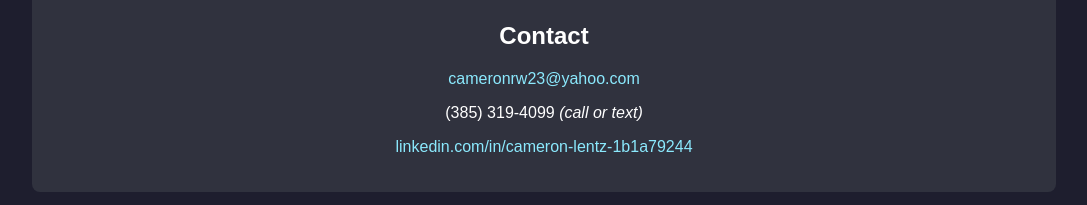
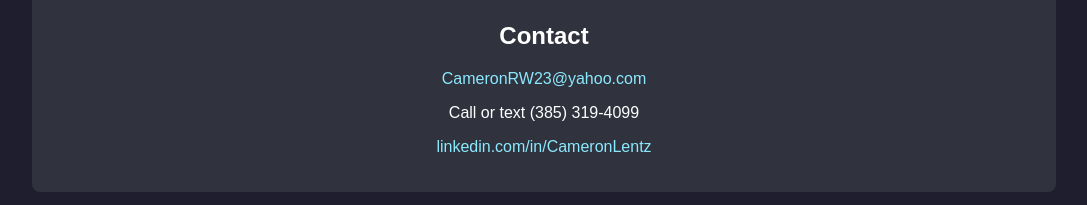
Before and after one commit to Ardub23/Ardub23.github.io, a plain HTML site: page index.html in a window 1280 px wide. Shown: the part 269-474 px from the top of the page, without its empty margins (96-1183 px from the left). Drawn offline with Linux system fonts and the light colour scheme.

Commit message:
Updated contact info

```diff
--- a/index.html
+++ b/index.html
@@ -83,9 +83,9 @@
     <div class="container">
         <div class="section">
             <h2>Contact</h2>
-            <p><a href="mailto:cameronrw23@yahoo.com">cameronrw23@yahoo.com</a></p>
-            <p>(385) 319-4099 <i>(call or text)</i></p>
-            <p><a href="https://www.linkedin.com/in/cameron-lentz-1b1a79244/" target="_blank">linkedin.com/in/cameron-lentz-1b1a79244</a></p>
+            <p><a href="mailto:cameronrw23@yahoo.com">CameronRW23@yahoo.com</a></p>
+            <p>Call or text (385)&nbsp;319-4099</p>
+            <p><a href="https://www.linkedin.com/in/cameronlentz/" target="_blank">linkedin.com/in/CameronLentz</a></p>
         </div>
         <div class="section">
             <h2>Projects</h2>
```
